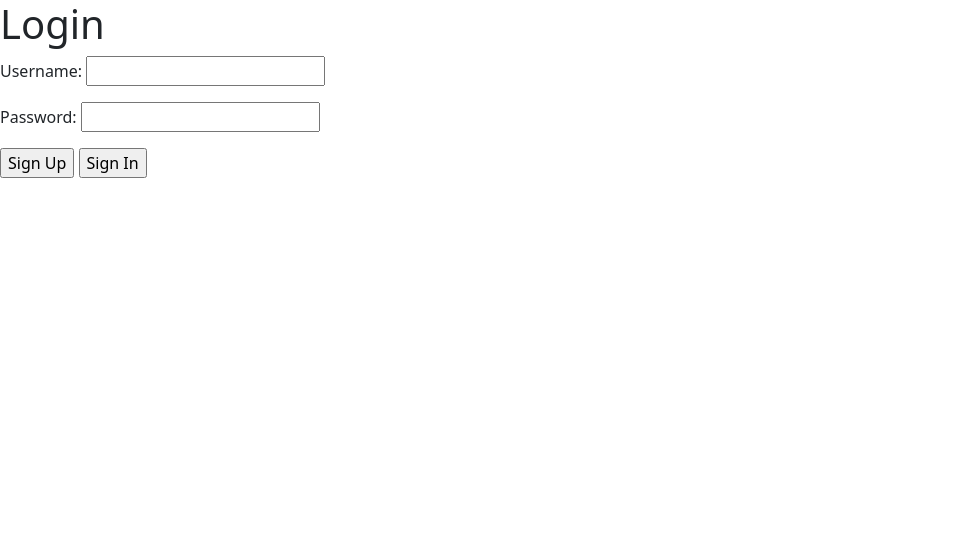
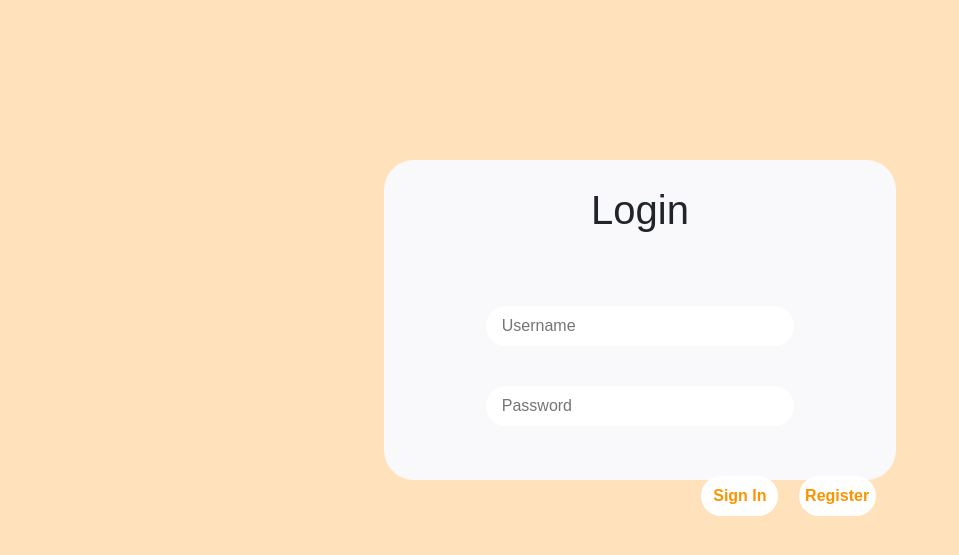
Before and after one commit to nicholasWijaya100/E-commerce-Website-using-PHP, a PHP site: page / in a window 1280 px wide. Shown: the top 555 px of the page, without its empty margins (0-959 px from the left). Run offline with PHP 8.4, Linux system fonts and the light colour scheme; data comes from the database, SQL or seed files in the repository; some libraries are stand-ins or nearby versions.

Commit message:
Index CSS and more Assets
Index udah ak bikin cssnya

```diff
--- /dev/null
+++ b/Asset Origin/login-card/5288471.txt
@@ -0,0 +1 @@
+https://www.freepik.com/free-photo/delicious-pizza-concept-with-copy-space_9772885.htm#page=7&query=italian+food&position=21
--- a/index.php
+++ b/index.php
@@ -52,15 +52,26 @@
     <meta name="viewport" content="width=device-width, initial-scale=1.0">
     <title>Login</title>
     <link rel="stylesheet" href="css/bootstrap.css">
+    <link rel="stylesheet" href="style.css">
 </head>
 <body>
 
-    <h1>Login</h1>
-    <form action="" method="POST">
-        <p>Username: <input type="text" name="username"></p>
-        <p>Password: <input type="password" name="pass"></p>
-        <input type="submit" name="login" value="Sign Up">
-        <input type="submit" formaction="register.php" value="Sign In">
-    </form>
+    <div class="login-card">
+        <h1>Login</h1><br>
+        <form action="" method="POST">
+            <div class="form-rows">
+                <input type="text" name="username" placeholder="Username" class="text-input">
+            </div>
+            <div class="form-rows">
+                <input type="password" name="pass" placeholder="Password" class="text-input">
+
+            </div>
+
+            <input type="submit" formaction="register.php" value="Register" class="login-buttons">
+            <input type="submit" name="login" value="Sign In" class="login-buttons">
+
+        </form>
+
+    </div>
 </body>
 </html>
--- a/style.css
+++ b/style.css
@@ -1,3 +1,4 @@
+/* Global  */
 *{
     font-family: Arial, Helvetica, sans-serif;
     margin: 0px;
@@ -11,6 +12,17 @@ body{
 
     background-color: #FFE1BB;
 }
+
+.form-rows{
+    width: 60%;
+    height: 40px;
+    border-radius: 30px;
+    margin-top: 40px;
+    margin-left: auto;
+    margin-right: auto;
+}
+
+/* Home */
 .container{
     width: 80vw;
     height: 90vh;
@@ -19,7 +31,6 @@ body{
     margin-left: auto;
     margin-right: auto;
     border-radius: 50px;
-    /* background-color: yellow; */
 
 }
 .left-navbar{
@@ -42,7 +53,6 @@ body{
     height: 100%;
     background-color: #F9F9FB;
     overflow-y: auto;
-    /* margin-left: 10vw; */
 
 }
 .right-container{
@@ -51,13 +61,11 @@ body{
     background-color: white;
     border-top-right-radius: inherit;
     border-bottom-right-radius: inherit;
-    /* margin-left: 10vw; */
 
 }
 .nav-items{
     width: 35%;
     height: 6%;
-    /* border: black solid 1px; */
     border-radius: 50%;
     margin-top: 25px;
     margin-left: auto;
@@ -73,7 +81,6 @@ body{
 .nav-items:hover {
     width: 35%;
     height: 6%;
-    /* border: black solid 1px; */
     border-radius: 50%;
     margin-top: 25px;
     background-color: #FC9401;
@@ -83,7 +90,6 @@ body{
 .nav-items-logout{
     width: 35%;
     height: 6%;
-    /* border: black solid 1px; */
     border-radius: 50%;
     margin-top: 280%;
     margin-left: auto;
@@ -92,7 +98,6 @@ body{
 .nav-items-logout:hover{
     width: 35%;
     height: 6%;
-    /* border: black solid 1px; */
     background-color: #FC9401;
     border-radius: 50%;
     margin-top: 280%;
@@ -102,7 +107,6 @@ body{
 .nav-items-selected{
     width: 35%;
     height: 6%;
-    /* border: black solid 1px; */
     border-radius: 50%;
     background-color: #FC9401;
     margin-top: 25px;
@@ -114,10 +118,7 @@ body{
     height: 60%;
     margin-left: auto;
     margin-right: auto;
-    /* margin-top: 20%; */
     padding-top: 20%;
-    /* margin-bottom: auto; */
-    /* background-color: green; */
 }
 .icon-home{
     width: 100%;
@@ -233,7 +234,6 @@ body{
     margin-left: auto;
     margin: auto;
     border-radius: 40px;
-    /* background-position: center ; */
 }
 .welcome-text{
     float: right;
@@ -249,9 +249,11 @@ body{
     margin-top: 10px;
     margin-left: auto;
     margin-right: auto;
-    /* background-color: green; */
-    display: block;
-    overflow-x: hidden;
+    display: grid;
+    grid-auto-flow: column;
+    grid-auto-columns: 20%;
+    overflow-x: auto;
+    overscroll-behavior-inline: contain;
 }
 .category-card{
     float: left;
@@ -322,3 +324,50 @@ body{
     margin-right: auto;
     border:solid black 1px;
 }
+
+/* Index */
+.login-card{
+    width: 40vw;
+    height: 40vh;
+    margin-top: 20vh;
+    border-radius: 30px;
+    background-color: #F9F9FB;
+    margin-left: auto;
+    margin-right: auto;
+}
+.login-card h1{
+    text-align: center;
+    padding-top: 5%;
+}
+
+.login-card .text-input{
+    width: 100%;
+    height: inherit;
+    border-radius: inherit;
+    border: none;
+    padding-left: 5%;
+}
+.login-buttons:hover{
+    width: 15%;
+    margin-top: 50px;
+    height: 40px;
+    border: none;
+    font-weight: bold;
+    background-color: #FC9401;
+    margin-right: 4%;
+    color: white;
+    border-radius: 20px;
+    float: right;
+}
+.login-buttons{
+    font-weight: bold;
+    width: 15%;
+    margin-top: 50px;
+    height: 40px;
+    border: none;
+    background-color: white;
+    margin-right: 4%;
+    color: #FC9401;
+    border-radius: 20px;
+    float: right;
+}
```
Also changed, not shown: Asset Origin/login-card/Fonts.txt (added, +9 -0 lines), Asset Origin/color palette.png (added), Asset Origin/login-card/5288460.jpg (added), assets/login-banner.jpg (added), 2 other files.
